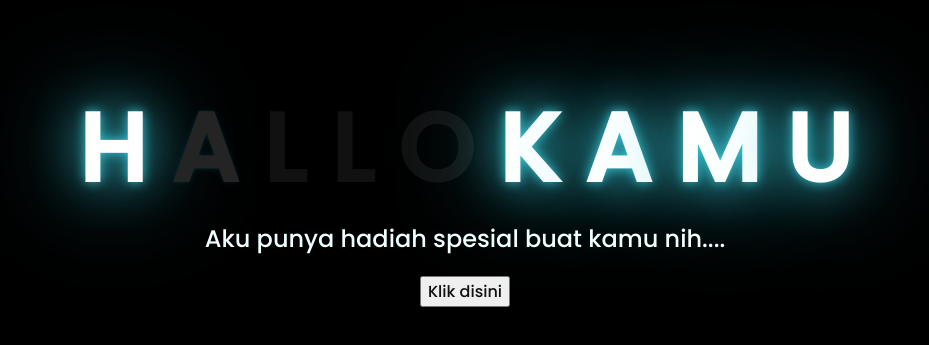
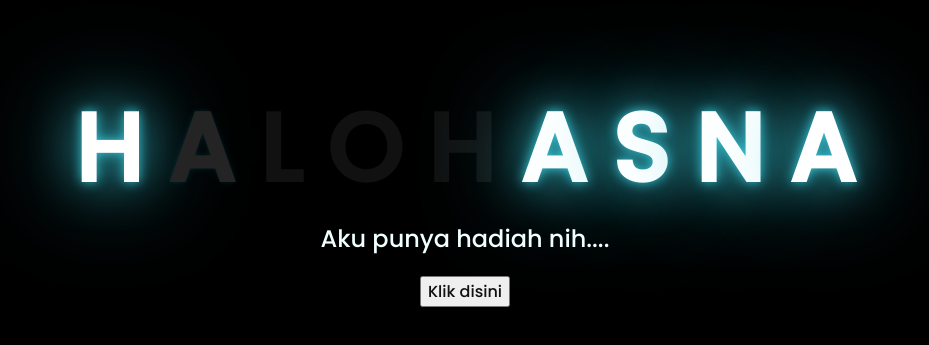
Before and after one commit to FauzaAhmadZaidan/Flowers, a plain HTML site: page index.html in a window 1280 px wide. Shown: the part 217-562 px from the top of the page, without its empty margins (183-1112 px from the left). Drawn offline with Linux system fonts and the light colour scheme.

Commit message:
Update index.html

```diff
--- a/index.html
+++ b/index.html
@@ -14,15 +14,15 @@
         <span>H</span>
         <span>A</span>
         <span>L</span>
-        <span>L</span>
         <span>O</span>
-        <span>K</span>
+        <span>H</span>
         <span>A</span>
-        <span>M</span>
-        <span>U</span>
+        <span>S</span>
+        <span>N</span>
+        <span>A</span>
     </div>
     <div class="description">
-        <span>Aku punya hadiah spesial buat kamu nih....</span>
+        <span>Aku punya hadiah nih....</span>
     </div>
     <div class="button">
         <button>
```
